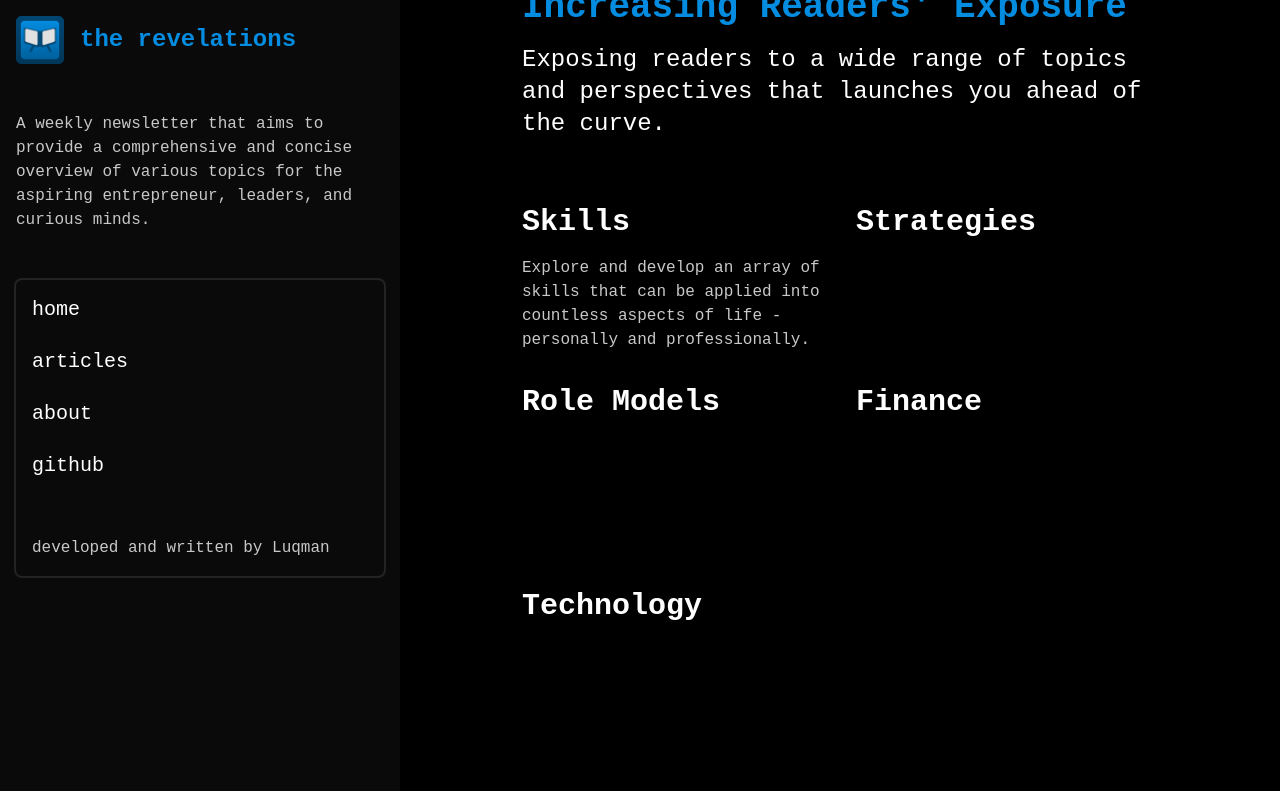
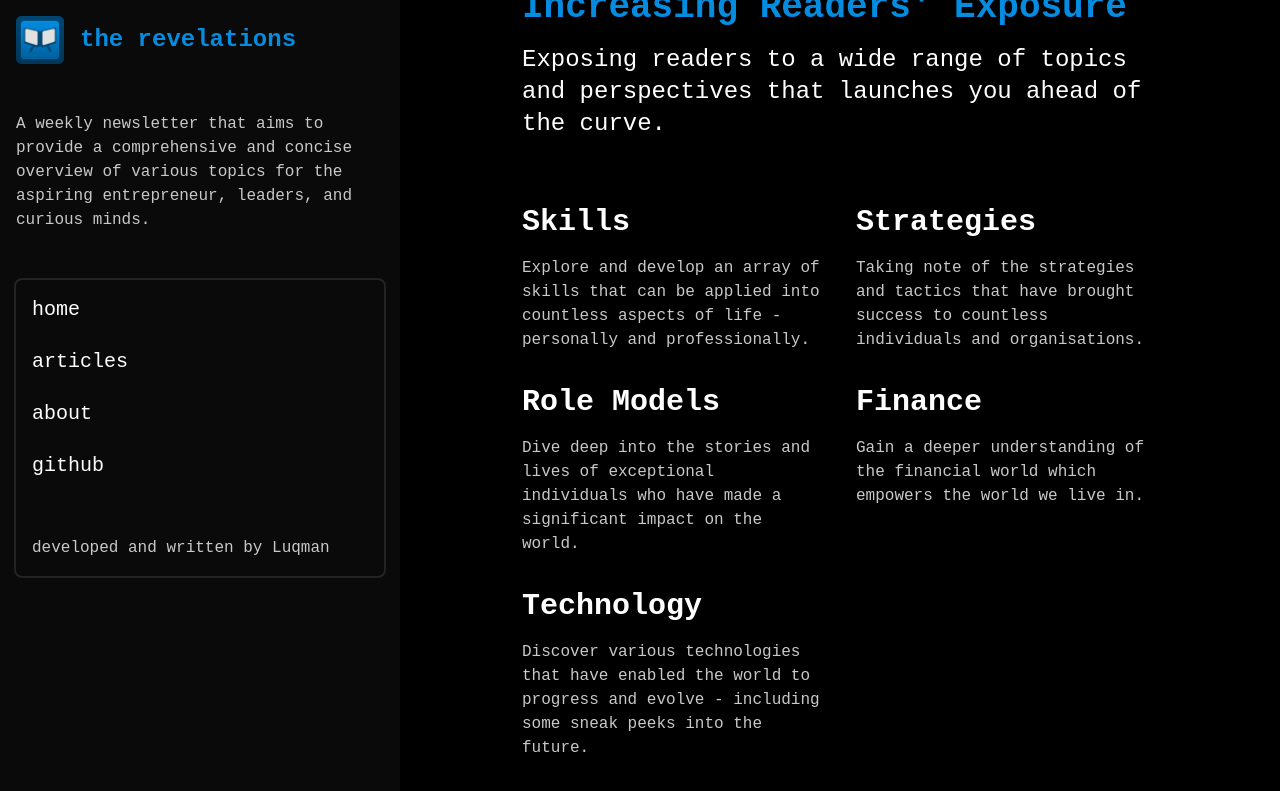
Before and after one commit to theluqmn/revelations, a Jekyll site: the page built from index.md, in a window 1280 px wide and 900 px high, scrolled down 1236 px. Shown: the top 791 px of the window. Built offline with Jekyll 4.4.1, drawn with Linux system fonts in a browser that asks for light colours; nearby versions of some CDN libraries; some web fonts are replaced.

Commit message:
home layout: fixed some minor text bugs

```diff
--- a/_layouts/home.html
+++ b/_layouts/home.html
@@ -136,7 +136,7 @@
                                         Strategies
                                     </h2>
 
-                                    <p class="text-sm md:text-base text-[rgb(200,200,200)">
+                                    <p class="text-sm md:text-base text-[rgb(200,200,200)]">
                                         Taking note of the strategies and tactics that have brought success to countless individuals and organisations.
                                     </p>
                                 </div>
@@ -146,7 +146,7 @@
                                         Role Models
                                     </h2>
 
-                                    <p class="text-sm md:text-base text-[rgb(200,200,200)">
+                                    <p class="text-sm md:text-base text-[rgb(200,200,200)]">
                                         Dive deep into the stories and lives of exceptional individuals who have made a significant impact on the world.
                                     </p>
                                 </div>
@@ -156,7 +156,7 @@
                                         Finance
                                     </h2>
 
-                                    <p class="text-sm md:text-base text-[rgb(200,200,200)">
+                                    <p class="text-sm md:text-base text-[rgb(200,200,200)]">
                                         Gain a deeper understanding of the financial world which empowers the world we live in.
                                     </p>
                                 </div>
@@ -166,7 +166,7 @@
                                         Technology
                                     </h2>
 
-                                    <p class="text-sm md:text-base text-[rgb(200,200,200)">
+                                    <p class="text-sm md:text-base text-[rgb(200,200,200)]">
                                         Discover various technologies that have enabled the world to progress and evolve - including some sneak peeks into the future.
                                     </p>
                                 </div>
```
